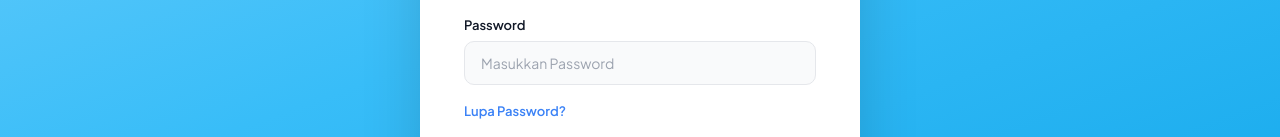
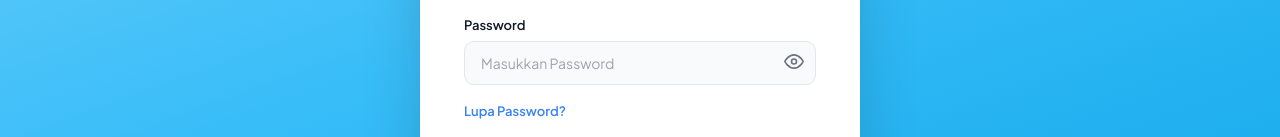
Before and after one commit to berkahyanz17/PBL_206, a React (Vite) app in the folder client/: page /pasien/login in a window 1280 px wide. Shown: the part 418-555 px from the top of the page. Built offline with nearby package versions, Linux system fonts and the light colour scheme.

Commit message:
Add password visibility toggle in Login component

```diff
--- a/client/src/pages/pasien/Login.jsx
+++ b/client/src/pages/pasien/Login.jsx
@@ -48,7 +48,20 @@ export default function PasienLogin() {
           <label>Password</label>
           <div style={{ position: 'relative' }}>
             <input type={showPw ? 'text' : 'password'} placeholder="Masukkan Password" value={password} onChange={e => setPassword(e.target.value)} style={{ paddingRight: 44 }} />
-            <button type="button" onClick={() => setShowPw(!showPw)} style={{ position: 'absolute', right: 12, top: '50%', transform: 'translateY(-50%)', background: 'none', border: 'none', cursor: 'pointer', color: '#6B7280' }}></button>
+            <button type="button" onClick={() => setShowPw(!showPw)} style={{ position: 'absolute', right: 12, top: '50%', transform: 'translateY(-50%)', background: 'none', border: 'none', cursor: 'pointer', color: '#6B7280' }}>
+              {showPw ? (
+                <svg xmlns="http://www.w3.org/2000/svg" width="20" height="20" viewBox="0 0 24 24" fill="none" stroke="currentColor" strokeWidth="2" strokeLinecap="round" strokeLinejoin="round">
+                  <path d="M17.94 17.94A10.07 10.07 0 0 1 12 20c-7 0-11-8-11-8a18.45 18.45 0 0 1 5.06-5.94"/>
+                  <path d="M9.9 4.24A9.12 9.12 0 0 1 12 4c7 0 11 8 11 8a18.5 18.5 0 0 1-2.16 3.19"/>
+                  <line x1="1" y1="1" x2="23" y2="23"/>
+                </svg>
+              ) : (
+                <svg xmlns="http://www.w3.org/2000/svg" width="20" height="20" viewBox="0 0 24 24" fill="none" stroke="currentColor" strokeWidth="2" strokeLinecap="round" strokeLinejoin="round">
+                  <path d="M1 12s4-8 11-8 11 8 11 8-4 8-11 8-11-8-11-8z"/>
+                  <circle cx="12" cy="12" r="3"/>
+                </svg>
+              )}
+            </button>
           </div>
         </div>
         <span onClick={() => navigate('/pasien/lupa-password')} style={{ fontSize: 13, color: 'var(--blue)', fontWeight: 600, cursor: 'pointer', display: 'block', marginBottom: 20 }}>Lupa Password?</span>
```
